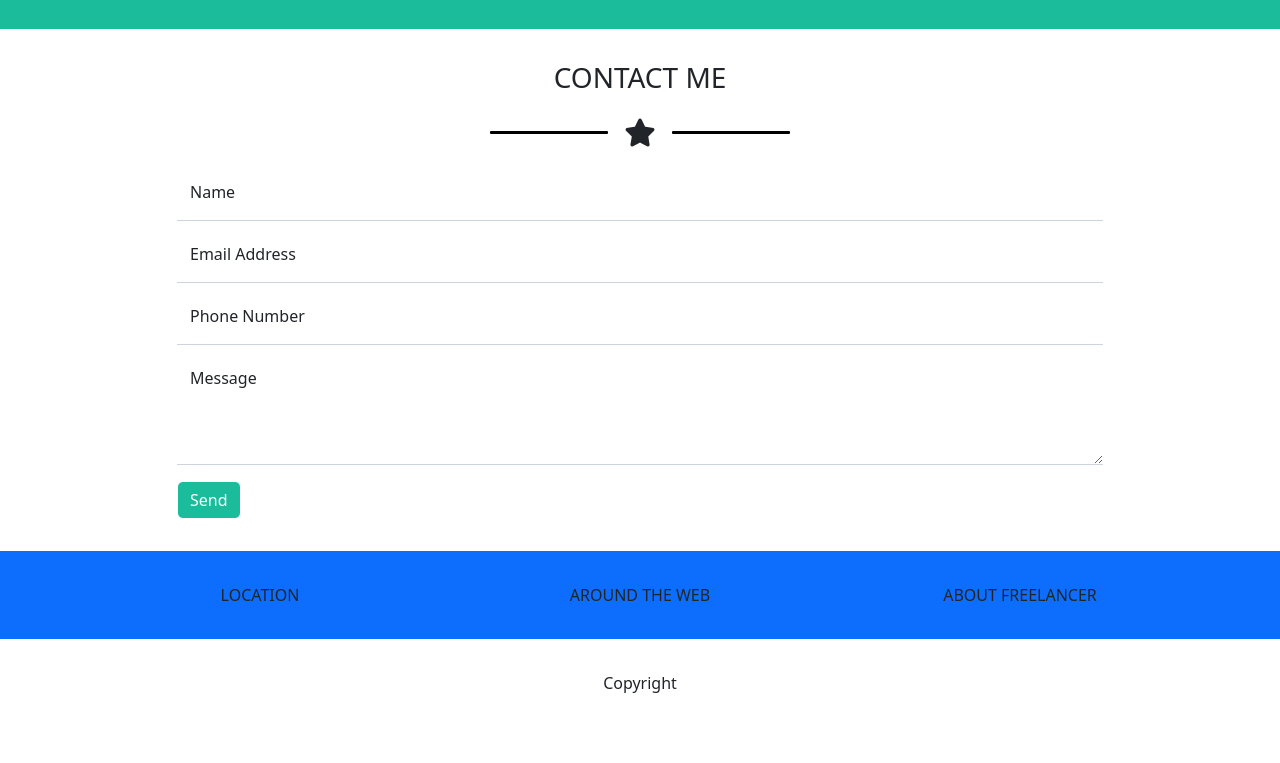
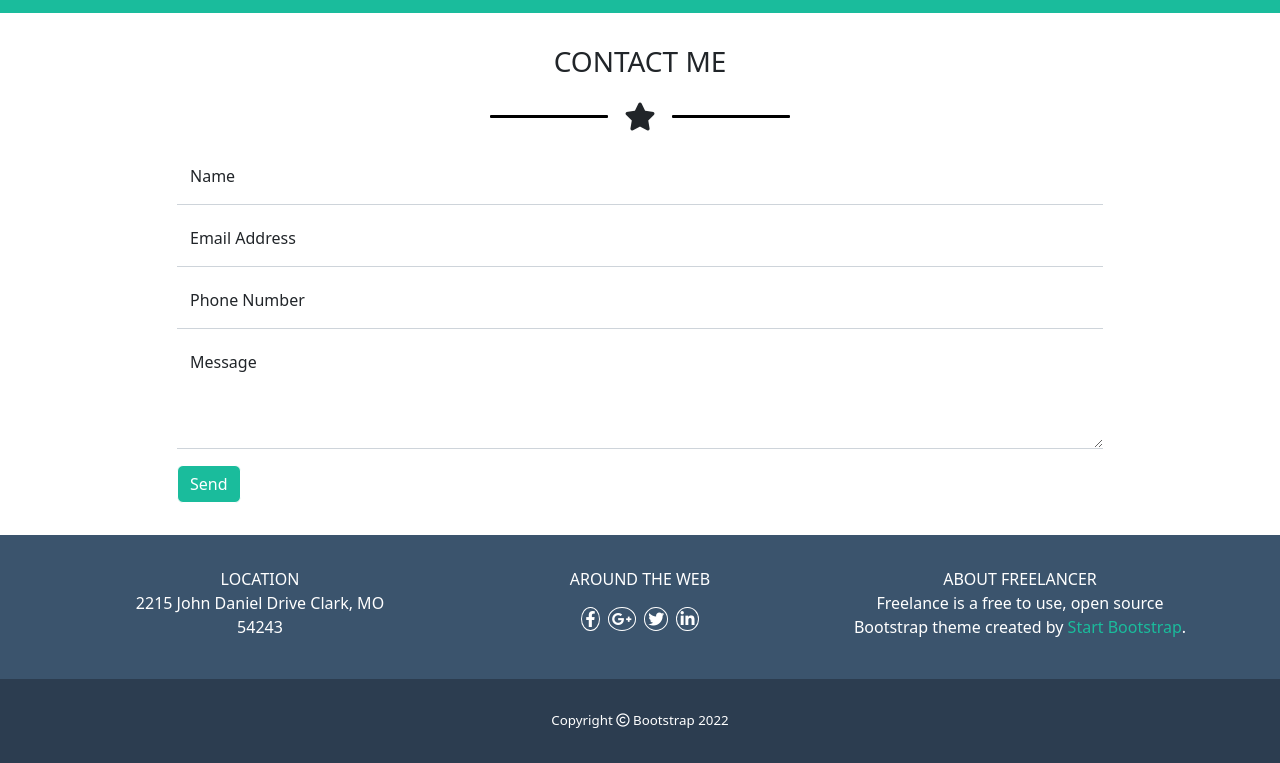
Before and after one commit to nickkept/html-css-bootstrap-freelancer, a plain HTML site: page index.html in a window 1280 px wide. Shown: the part 1540-2303 px from the top of the page. Before the commit the page ends 2267 px from the top, so only its background shows below. Drawn offline with nearby package versions, Linux system fonts and the light colour scheme.

Commit message:
finished project

```diff
--- a/css/style.css
+++ b/css/style.css
@@ -1,5 +1,8 @@
 li{
     list-style: none;
+}
+ul{
+    margin-bottom: 0.5rem;
 }
 nav{
     background-color: #2C3D50;
@@ -48,12 +51,7 @@ section{
 .lightgreen-section{
     background-color: #1ABC9C;
 }
-.block-left{
-    padding-top: 1rem;
-}
-.block-right{
-    padding-top: 1rem;
-}
+
 .my-btn{
     color: white;
     border: 1px solid white;
@@ -73,3 +71,24 @@ section{
 textarea.my-form-control{
     min-height: 100px;
 }
+.st-footer-container{
+    background-color: #3B546D;
+}
+
+.st-footer-container a{
+    border-radius: 100%;
+    border: 1px solid white;
+    font-size: 1rem;
+    aspect-ratio: 1 / 1;
+
+}
+
+
+.color-light-gr{
+    color:#1ABC9C;
+}
+.nd-footer{
+    color: white;
+    font-size: smaller;
+    background-color:#2C3D50 ;
+}
--- a/index.html
+++ b/index.html
@@ -18,10 +18,10 @@
     <header>
         <nav>
             <div class="container d-flex justify-content-between text-white align-middle ">
-                <div class="block-left">
+                <div class="py-2 d-flex align-items-center">
                     <h5>START BOOTSTRAP</h5>
                 </div>
-                <div class="block-right ">
+                <div class="py-2">
                     <ul class="d-none d-md-flex ">
                         <li> <a href="#">Portfolio</a> </li>
                         <li> <a href="#">About</a> </li>
@@ -178,19 +178,38 @@
         </section>
     </main>
     <footer>
-        <section class="bg-primary">
+        <section class="st-footer-container text-white">
             <div class="container">
                 <div class="row text-center ">
-                    <div class="col-12 col-sm-4 col-md-4">LOCATION</div>
-                    <div class="col-12 col-sm-4 col-md-4">AROUND THE WEB</div>
-                    <div class="col-12 col-sm-4 col-md-4">ABOUT FREELANCER</div>
+                    <div class="col-md-4 flex-row">
+                        <div class="div">LOCATION</div>
+                        <div>2215 John Daniel Drive Clark, MO</div>
+                        <div>54243</div>
+                    </div>
+                    <div class="col-md-4 flex-row">
+                        <div>AROUND THE WEB</div>
+                        <div class="py-3 d-flex justify-content-center">
+                            <div class="px-1"><a href="#"> <i class="fa-brands fa-facebook-f"></i> </a></div>
+                            <div class="px-1"><a href="#"> <i class="fa-brands fa-google-plus-g"></i></a></div>
+                            <div class="px-1"><a href="#"> <i class="fa-brands fa-twitter"></i></a></div>
+                            <div class="px-1"><a href="#"> <i class="fa-brands fa-linkedin-in"></i></a></div>
+                        </div>
+
+                    </div>
+                    <div class="col-md-4 flex-row">
+                        <div class="div">ABOUT FREELANCER</div>
+                        <div>Freelance is a free to use, open source</div>
+                        <div>Bootstrap theme created by <span class="color-light-gr">Start Bootstrap</span>.</div>
+                    </div>
                 </div>
             </div>
         </section>
-        <section>
+        <section class="nd-footer">
             <div class="container">
                 <div class="row text-center">
-                    <div class="col-12">Copyright</div>
+                    <div class="col-12">
+                        <div>Copyright <i class="fa-regular fa-copyright"></i> Bootstrap 2022</div>
+                    </div>
                 </div>
             </div>
         </section>
```
